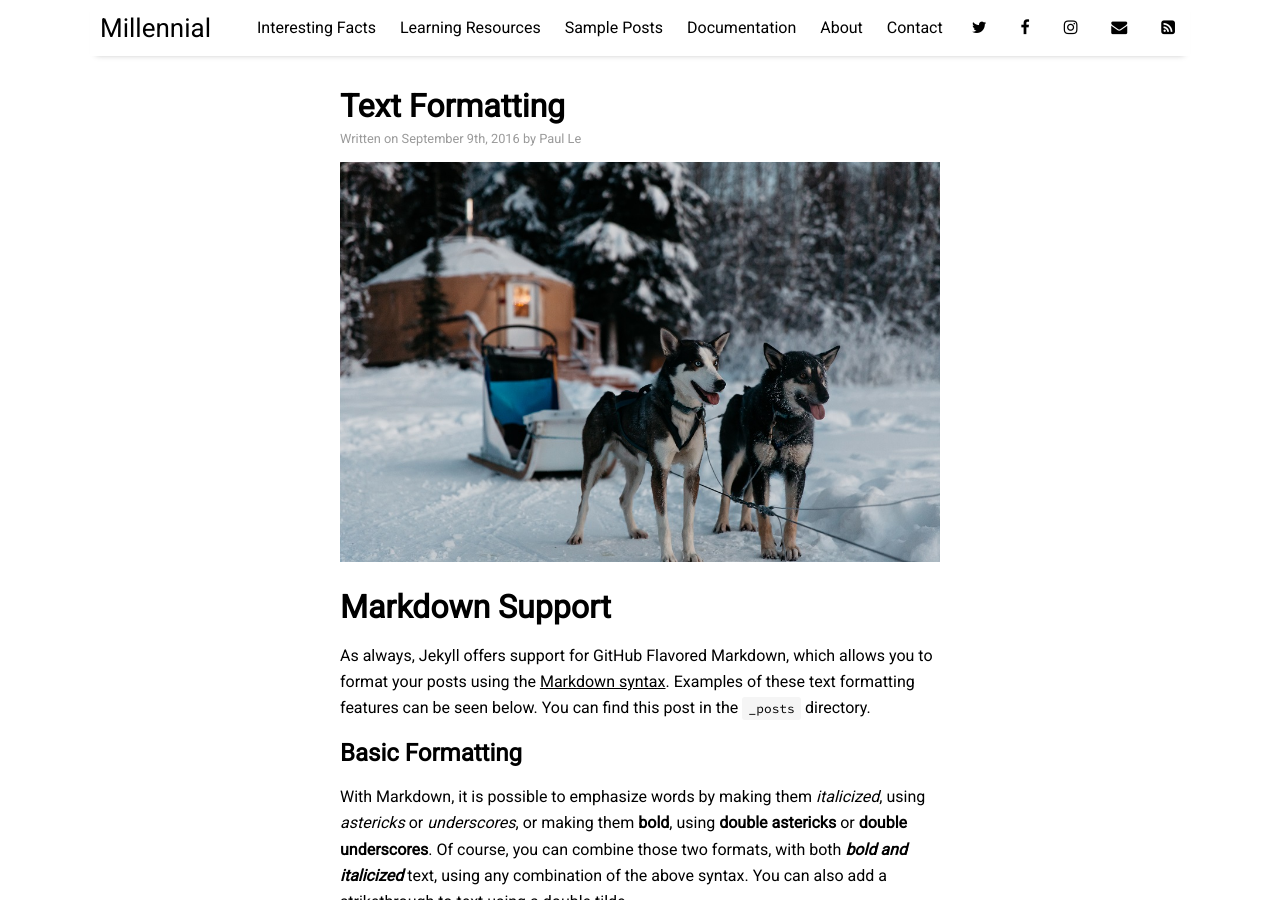
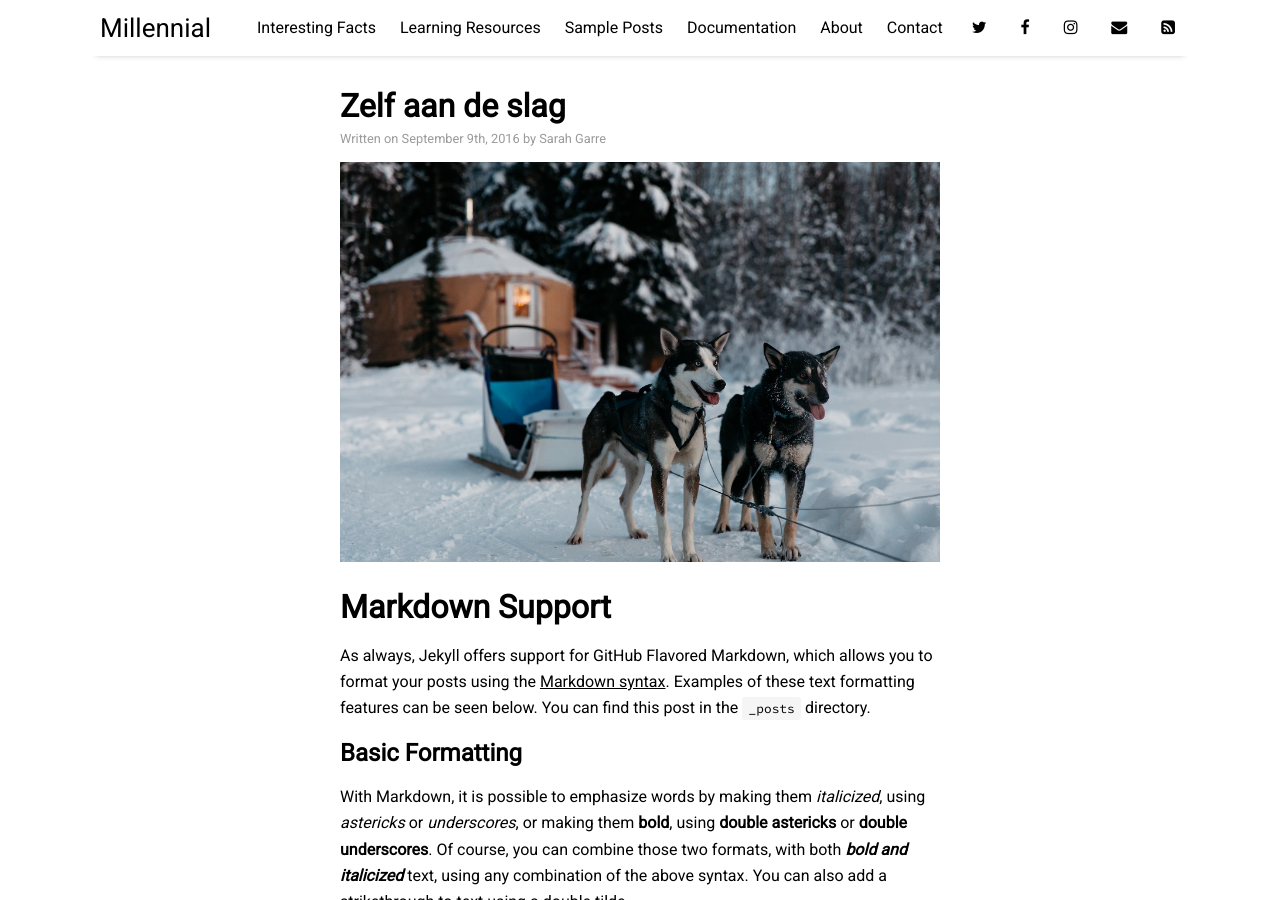
Before and after one commit to sarahgarre/op-peil, a Jekyll site: the page built from _posts/2016-09-09-text-formatting.md, in a window 1280 px wide and 900 px high. Built offline with Jekyll 4.4.1, drawn with Linux system fonts in a browser that asks for light colours; nearby versions of some CDN libraries; formulas are drawn with MathJax 3; comment, search, counter and statistics services are not loaded; some of the changed text lies outside the part shown.

Commit message:
finding my way

```diff
--- a/_posts/2016-09-09-text-formatting.md
+++ b/_posts/2016-09-09-text-formatting.md
@@ -1,7 +1,7 @@
 ---
 layout: post
-title: "Text Formatting"
-author: "Paul Le"
+title: "Zelf aan de slag"
+author: "Sarah Garre"
 categories: sample
 tags: [sample]
 image: arctic-1.jpg
```
Also changed, not shown: _posts/2016-05-05-learning-resources.md (+2 -2 lines), _posts/2016-10-10-getting-started.md (+2 -2 lines), _posts/2017-01-01-welcome-to-millennial.md (+1 -1 lines).
